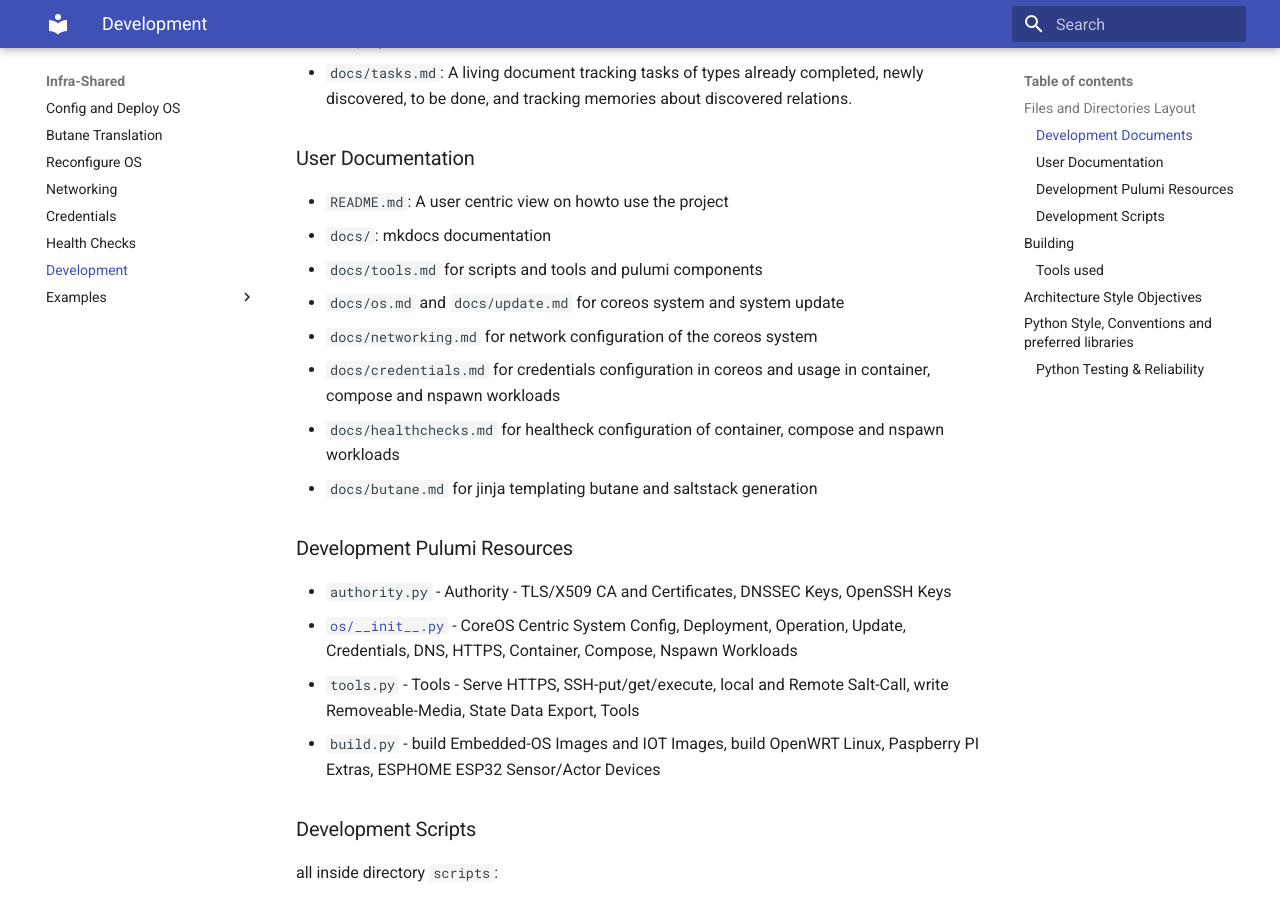
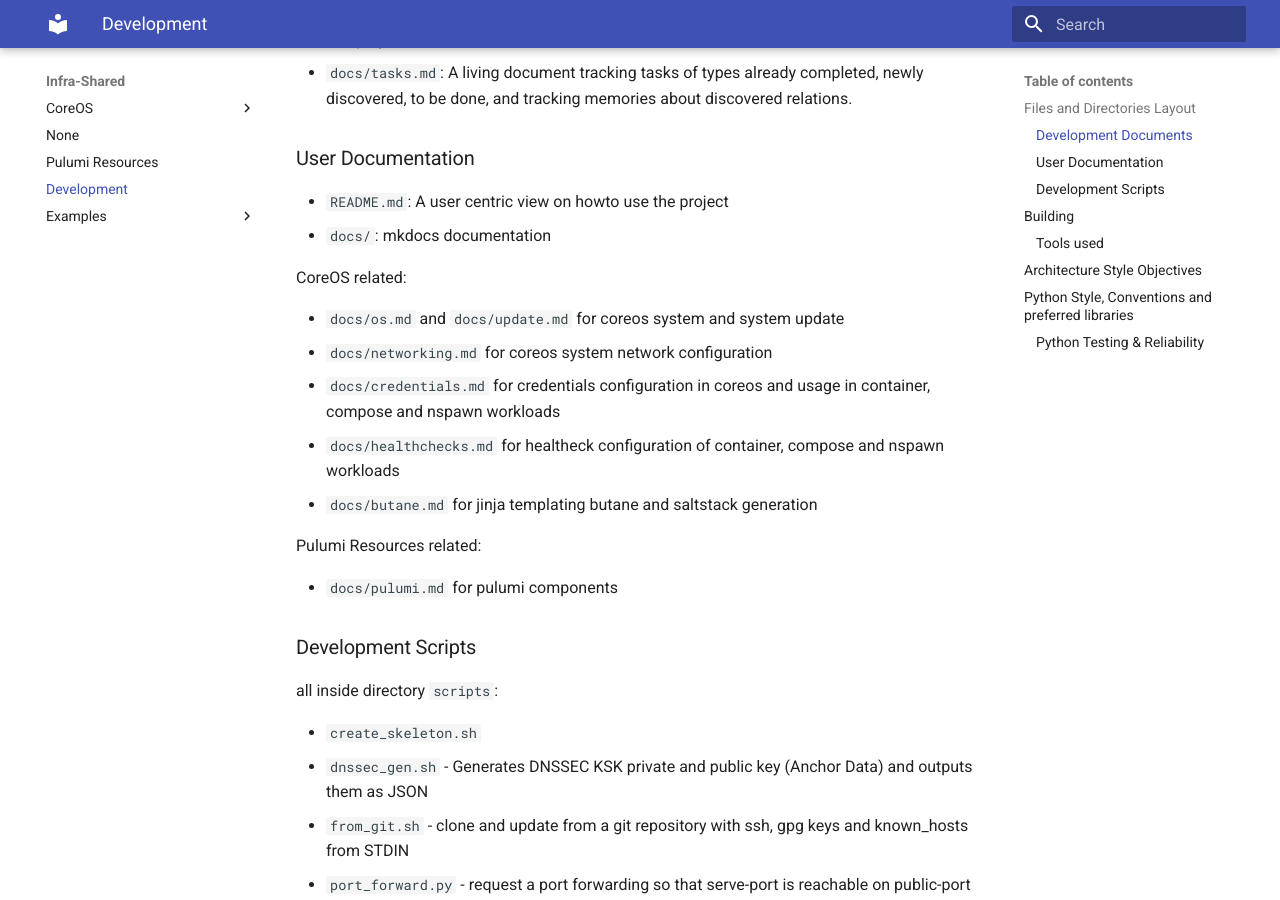
Before and after one commit to wuxxin/infra-shared, an MkDocs documentation site: the page built from docs/development.md, in a window 1280 px wide and 900 px high, scrolled down 394 px. Built offline with MkDocs 1.6.1 and Material for MkDocs 9.7.7, drawn with Linux system fonts in a browser that asks for light colours; some of the changed text lies outside the part shown.

Commit message:
update docs

```diff
--- a/docs/development.md
+++ b/docs/development.md
@@ -13,19 +13,18 @@
 
 - `README.md`: A user centric view on howto use the project
 - `docs/`:  mkdocs documentation
-- `docs/tools.md` for scripts and tools and pulumi components
+
+CoreOS related:
+
 - `docs/os.md` and `docs/update.md` for coreos system and system update
-- `docs/networking.md` for network configuration of the coreos system
+- `docs/networking.md` for coreos system network configuration
 - `docs/credentials.md` for credentials configuration in coreos and usage in container, compose and nspawn workloads
 - `docs/healthchecks.md` for healtheck configuration of container, compose and nspawn workloads
 - `docs/butane.md` for jinja templating butane and saltstack generation
 
-### Development Pulumi Resources
+Pulumi Resources related:
 
-- `authority.py` - Authority - TLS/X509 CA and Certificates, DNSSEC Keys, OpenSSH Keys
-- [`os/__init__.py`](os.md) - CoreOS Centric System Config, Deployment, Operation, Update, Credentials, DNS, HTTPS, Container, Compose, Nspawn Workloads
-- `tools.py` - Tools - Serve HTTPS, SSH-put/get/execute, local and Remote Salt-Call, write Removeable-Media, State Data Export, Tools
-- `build.py` - build Embedded-OS Images and IOT Images, build OpenWRT Linux, Paspberry PI Extras, ESPHOME ESP32 Sensor/Actor Devices
+- `docs/pulumi.md` for pulumi components
 
 ### Development Scripts
 
--- a/mkdocs.yml
+++ b/mkdocs.yml
@@ -20,12 +20,15 @@
           format: !!python/name:pymdownx.superfences.fence_code_format
 
 nav:
-  - os.md
-  - butane.md
-  - update.md
-  - networking.md
-  - credentials.md
-  - healthchecks.md
+  - CoreOS:
+      - os.md
+      - butane.md
+      - update.md
+      - networking.md
+      - credentials.md
+      - healthchecks.md
+  - scripts.md
+  - pulumi.md
   - development.md
   - Examples:
       - examples/safe/README.md
```
Also changed, not shown: other parts of docs/development.md (+1 -1 lines), docs/credentials.md (+1 -5 lines), docs/pulumi.md (added, +6 -0 lines).
